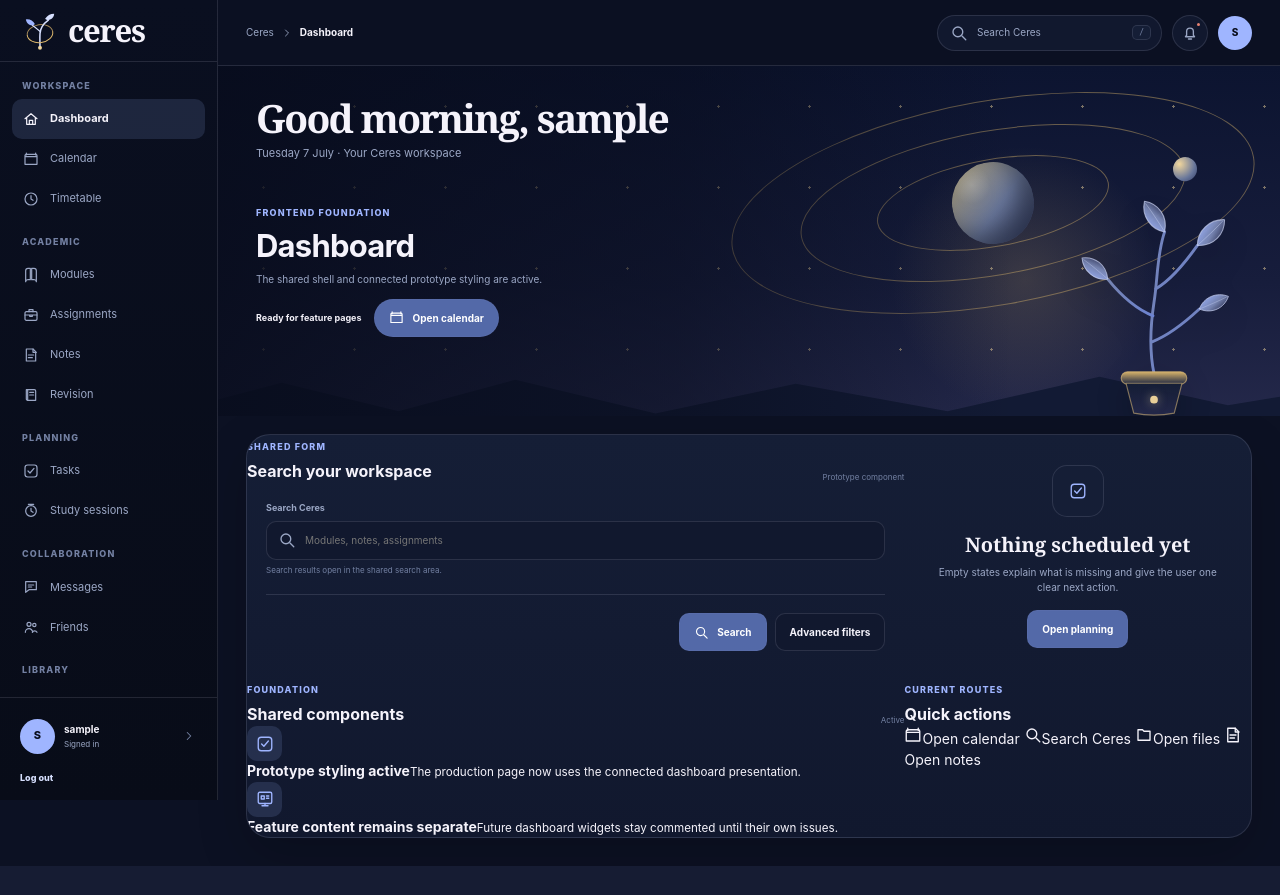
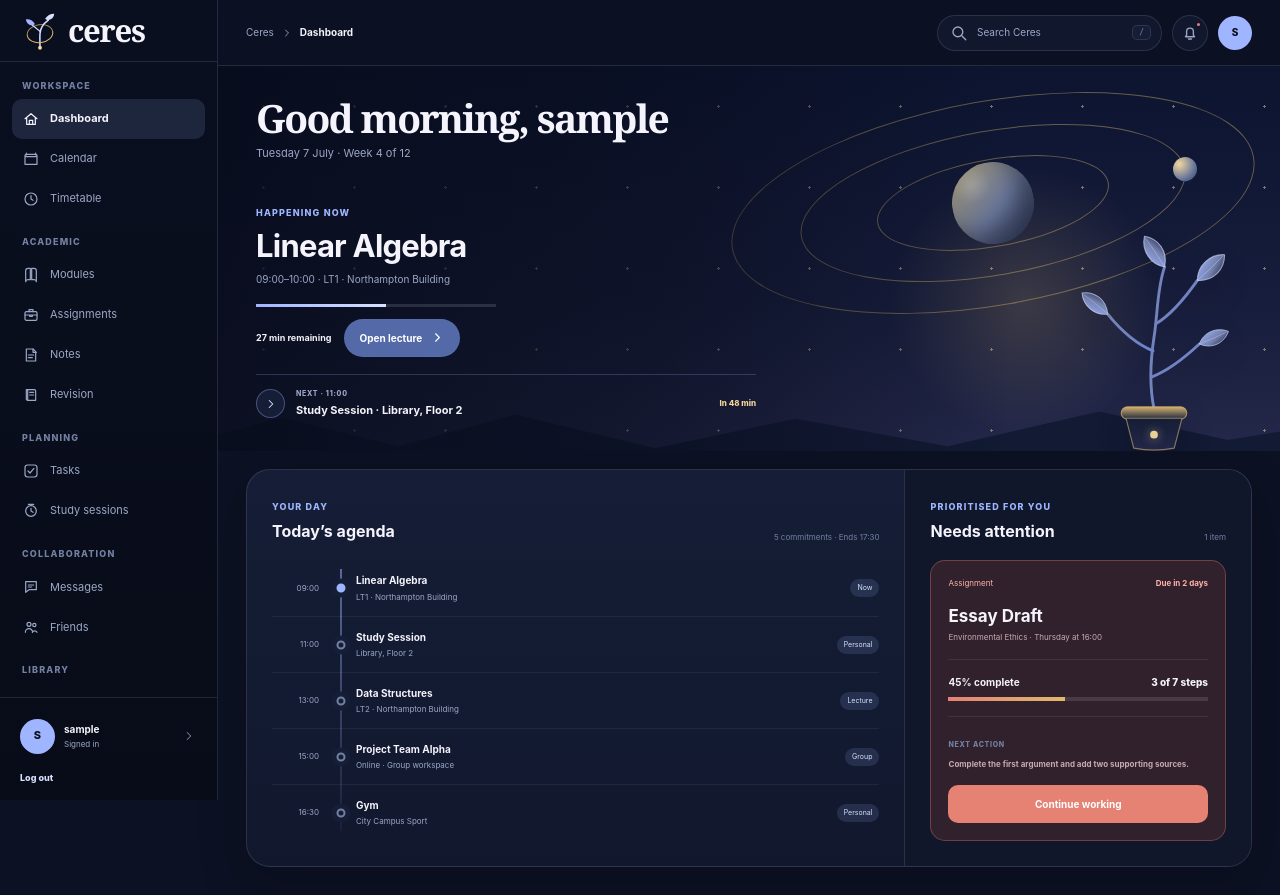
Before and after one commit to marsphobos01/ceres, a Django app: page /dashboard/ in a window 1280 px wide. Before the commit the page ends 866 px from the top, so only its background shows below. Run offline with Django 5.2, Linux system fonts and the light colour scheme; the visitor is signed in with stand-in values (Sample User, id 1); parts of the project's set-up code (start-up, migrations or seed data) failed here and were passed over.

Commit message:
Match the original dashboard draft with the fixed plant

```diff
--- a/core/templates/core/dashboard.html
+++ b/core/templates/core/dashboard.html
@@ -48,17 +48,14 @@
             <path class="plant-leaf-shape" d="M0 0 C10 -13 29 -15 42 -4 C32 9 14 12 0 0 Z"></path>
             <path class="plant-leaf-vein" d="M1 0 C14 -1 27 -2 39 -4"></path>
         </g>
-
         <g transform="translate(47 80) rotate(225) scale(.82)">
             <path class="plant-leaf-shape" d="M0 0 C10 -13 29 -15 42 -4 C32 9 14 12 0 0 Z"></path>
             <path class="plant-leaf-vein" d="M1 0 C14 -1 27 -2 39 -4"></path>
         </g>
-
         <g transform="translate(140 45) rotate(-38) scale(.92)">
             <path class="plant-leaf-shape" d="M0 0 C10 -13 29 -15 42 -4 C32 9 14 12 0 0 Z"></path>
             <path class="plant-leaf-vein" d="M1 0 C14 -1 27 -2 39 -4"></path>
         </g>
-
         <g transform="translate(142 111) rotate(-18) scale(.78)">
             <path class="plant-leaf-shape" d="M0 0 C10 -13 29 -15 42 -4 C32 9 14 12 0 0 Z"></path>
             <path class="plant-leaf-vein" d="M1 0 C14 -1 27 -2 39 -4"></path>
@@ -69,19 +66,25 @@
         <circle class="plant-seed-svg" cx="95" cy="205" r="4"></circle>
     </svg>
 
-    <h1>Good morning, {{ user.get_username|default:"student" }}</h1>
-    <p class="hero-date">{% now "l j F" %} · Your Ceres workspace</p>
+    <h1>Good morning, {{ user.get_username|default:"Morgan" }}</h1>
+    <p class="hero-date">{% now "l j F" %} · Week 4 of 12</p>
 
     <article class="current-event">
-        <span class="eyebrow">Frontend foundation</span>
-        <h2>Dashboard</h2>
-        <div class="event-meta">The shared shell and connected prototype styling are active.</div>
+        <span class="eyebrow">Happening now</span>
+        <h2>Linear Algebra</h2>
+        <div class="event-meta">09:00–10:00 · LT1 · Northampton Building</div>
+        <div class="event-progress" aria-hidden="true"><span></span></div>
         <div class="current-actions">
-            <b>Ready for feature pages</b>
-            <a class="button primary round" href="{% url 'planning:index' %}">
-                <svg class="icon" aria-hidden="true"><use href="#i-calendar"></use></svg>
-                Open calendar
+            <strong>27 min remaining</strong>
+            <a class="button primary round" href="{% url 'academics:index' %}">
+                Open lecture
+                <svg class="icon" aria-hidden="true"><use href="#i-chevron"></use></svg>
             </a>
+        </div>
+        <div class="next-event">
+            <span class="next-event-icon" aria-hidden="true"><svg class="icon"><use href="#i-chevron"></use></svg></span>
+            <span><small>Next · 11:00</small><b>Study Session · Library, Floor 2</b></span>
+            <em>In 48 min</em>
         </div>
     </article>
 </section>
@@ -89,84 +92,73 @@
 
 {% block content %}
 <section class="dashboard-workspace">
-    <article class="dashboard-cell" aria-labelledby="foundation-search-title">
+    <article class="dashboard-panel" aria-labelledby="agenda-title">
         <header class="section-heading">
             <div>
-                <span class="eyebrow">Shared form</span>
-                <h2 id="foundation-search-title">Search your workspace</h2>
+                <span class="eyebrow">Your day</span>
+                <h2 id="agenda-title">Today’s agenda</h2>
             </div>
-            <span>Prototype component</span>
+            <span>5 commitments · Ends 17:30</span>
         </header>
 
-        <form class="card-body" action="{% url 'search:index' %}" method="get">
-            <div class="field">
-                <label for="workspace-search">Search Ceres</label>
-                <div class="search-input">
-                    <svg class="icon" aria-hidden="true"><use href="#i-search"></use></svg>
-                    <input class="input" id="workspace-search" name="q" type="search" placeholder="Modules, notes, assignments" aria-describedby="workspace-search-help">
-                </div>
-                <small class="field-help" id="workspace-search-help">Search results open in the shared search area.</small>
+        <div class="dashboard-agenda">
+            <div class="agenda-event agenda-event--now">
+                <time datetime="09:00">09:00</time>
+                <span class="agenda-node" aria-hidden="true"></span>
+                <div><b>Linear Algebra</b><small>LT1 · Northampton Building</small></div>
+                <span class="agenda-tag">Now</span>
             </div>
-            <div class="divider"></div>
-            <div class="page-actions">
-                <button class="button primary" type="submit">
-                    <svg class="icon" aria-hidden="true"><use href="#i-search"></use></svg>
-                    Search
-                </button>
-                <button class="button" type="button" disabled>Advanced filters</button>
+            <div class="agenda-event">
+                <time datetime="11:00">11:00</time>
+                <span class="agenda-node" aria-hidden="true"></span>
+                <div><b>Study Session</b><small>Library, Floor 2</small></div>
+                <span class="agenda-tag">Personal</span>
             </div>
-        </form>
-    </article>
-
-    <aside class="dashboard-cell" aria-labelledby="foundation-empty-title">
-        <div class="empty-state">
-            <div class="empty-icon" aria-hidden="true">
-                <svg class="icon"><use href="#i-check"></use></svg>
+            <div class="agenda-event">
+                <time datetime="13:00">13:00</time>
+                <span class="agenda-node" aria-hidden="true"></span>
+                <div><b>Data Structures</b><small>LT2 · Northampton Building</small></div>
+                <span class="agenda-tag">Lecture</span>
             </div>
-            <h3 id="foundation-empty-title">Nothing scheduled yet</h3>
-            <p>Empty states explain what is missing and give the user one clear next action.</p>
-            <a class="button primary" href="{% url 'planning:index' %}">Open planning</a>
-        </div>
-    </aside>
-
-    <article class="dashboard-cell" aria-labelledby="foundation-status-title">
-        <header class="section-heading">
-            <div>
-                <span class="eyebrow">Foundation</span>
-                <h2 id="foundation-status-title">Shared components</h2>
+            <div class="agenda-event">
+                <time datetime="15:00">15:00</time>
+                <span class="agenda-node" aria-hidden="true"></span>
+                <div><b>Project Team Alpha</b><small>Online · Group workspace</small></div>
+                <span class="agenda-tag">Group</span>
             </div>
-            <span>Active</span>
-        </header>
-
-        <div class="foundation-status">
-            <div class="foundation-status-item">
-                <span class="list-item-icon" aria-hidden="true"><svg class="icon"><use href="#i-check"></use></svg></span>
-                <div><b>Prototype styling active</b><small>The production page now uses the connected dashboard presentation.</small></div>
-            </div>
-            <div class="foundation-status-item">
-                <span class="list-item-icon" aria-hidden="true"><svg class="icon"><use href="#i-board"></use></svg></span>
-                <div><b>Feature content remains separate</b><small>Future dashboard widgets stay commented until their own issues.</small></div>
+            <div class="agenda-event">
+                <time datetime="16:30">16:30</time>
+                <span class="agenda-node" aria-hidden="true"></span>
+                <div><b>Gym</b><small>City Campus Sport</small></div>
+                <span class="agenda-tag">Personal</span>
             </div>
         </div>
     </article>
 
-    <aside class="dashboard-cell" aria-labelledby="foundation-actions-title">
+    <aside class="dashboard-panel dashboard-panel--side" aria-labelledby="attention-title">
         <header class="section-heading">
             <div>
-                <span class="eyebrow">Current routes</span>
-                <h2 id="foundation-actions-title">Quick actions</h2>
+                <span class="eyebrow">Prioritised for you</span>
+                <h2 id="attention-title">Needs attention</h2>
             </div>
+            <span>1 item</span>
         </header>
 
-        <div class="quick-grid">
-            <a class="quick-action" href="{% url 'planning:index' %}"><svg class="icon" aria-hidden="true"><use href="#i-calendar"></use></svg><span>Open calendar</span></a>
-            <a class="quick-action" href="{% url 'search:index' %}"><svg class="icon" aria-hidden="true"><use href="#i-search"></use></svg><span>Search Ceres</span></a>
-            <a class="quick-action" href="{% url 'files:index' %}"><svg class="icon" aria-hidden="true"><use href="#i-files"></use></svg><span>Open files</span></a>
-            <a class="quick-action" href="{% url 'content:index' %}"><svg class="icon" aria-hidden="true"><use href="#i-note"></use></svg><span>Open notes</span></a>
-        </div>
-
-        <!-- Prototype assignment, agenda and study widgets are intentionally not
-             rendered here until their individual feature issues are implemented. -->
+        <article class="attention-card">
+            <div class="attention-card__top"><span>Assignment</span><strong>Due in 2 days</strong></div>
+            <h3>Essay Draft</h3>
+            <p>Environmental Ethics · Thursday at 16:00</p>
+            <hr>
+            <div class="attention-progress"><strong>45% complete</strong><span>3 of 7 steps</span></div>
+            <div class="attention-bar" aria-hidden="true"><span></span></div>
+            <hr>
+            <span class="attention-next">Next action</span>
+            <p><strong>Complete the first argument and add two supporting sources.</strong></p>
+            <a class="button" href="{% url 'academics:index' %}">Continue working</a>
+        </article>
     </aside>
 </section>
+
+<!-- These values are presentation placeholders from the approved dashboard draft.
+     Later dashboard and academic issues should replace them with real query data. -->
 {% endblock %}
```
